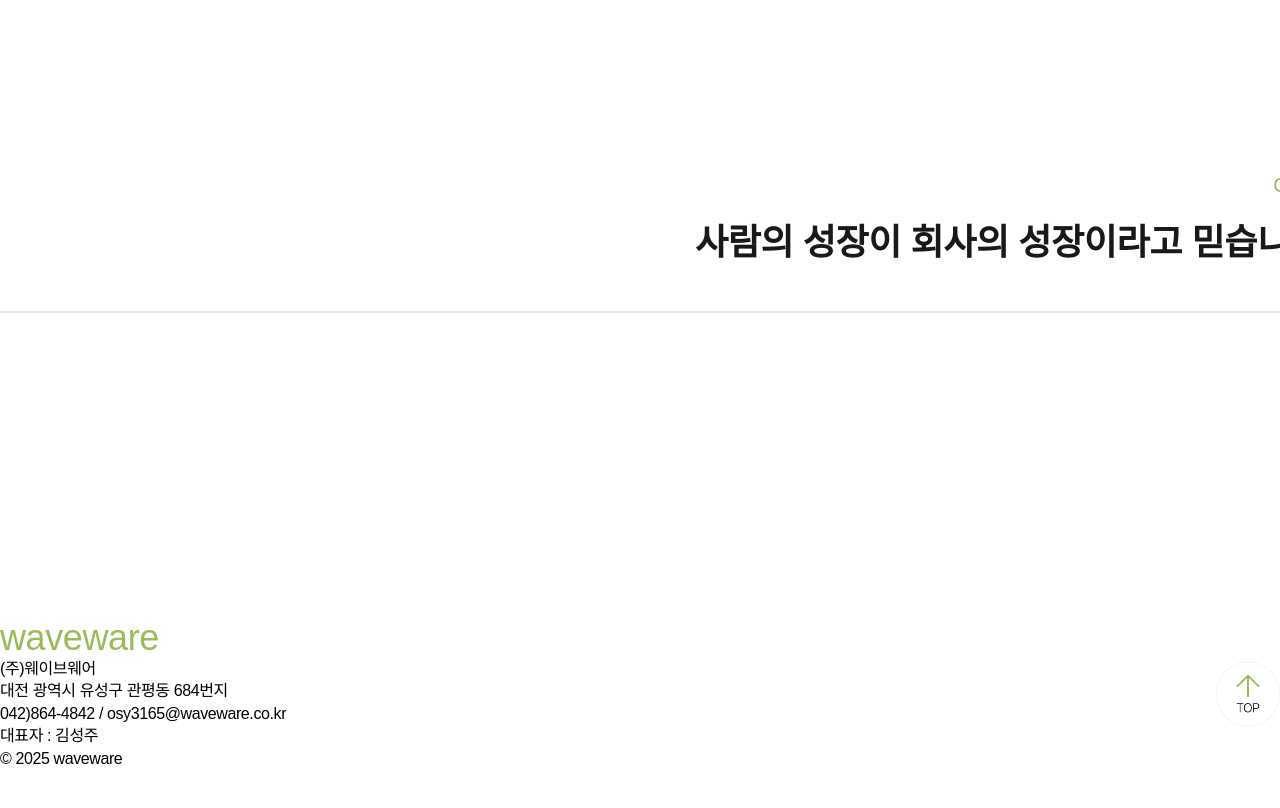
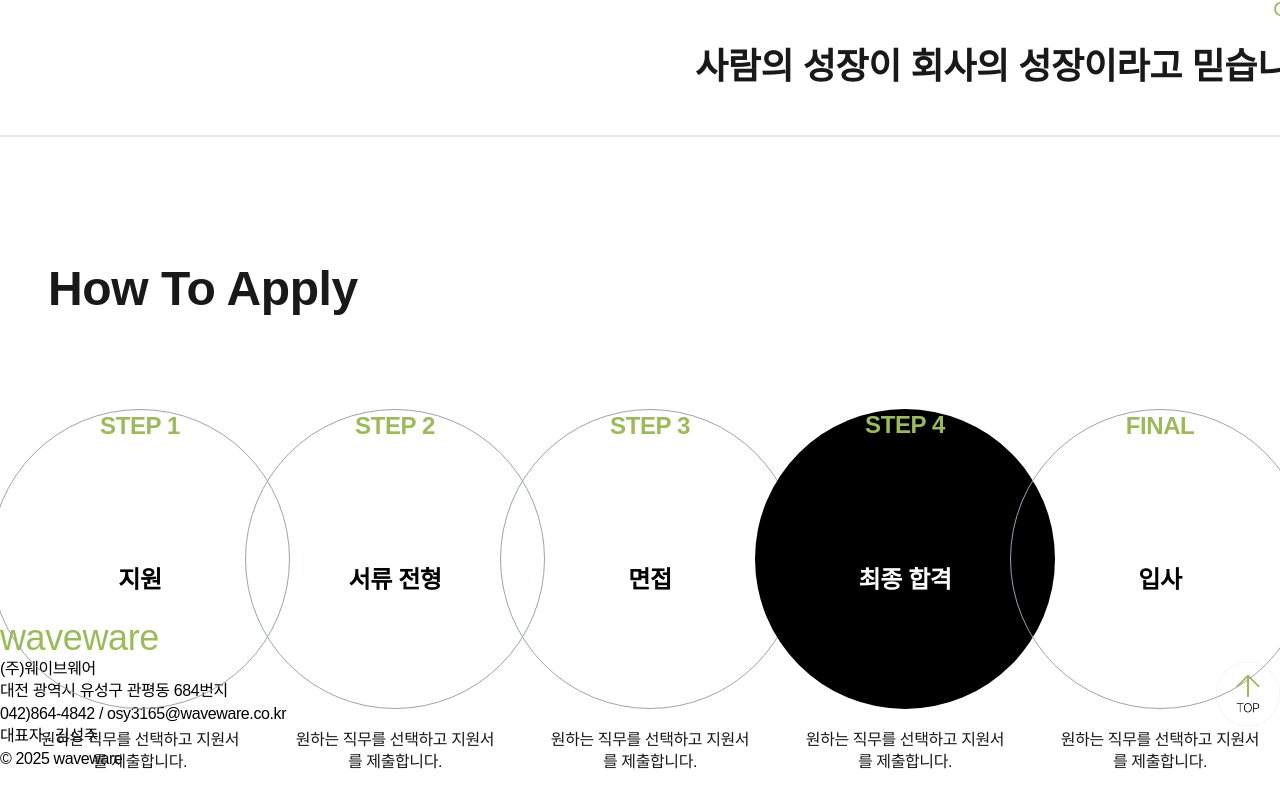
Before and after one commit to YongMinMax/waveware, a Next.js app: page /career in a window 1280 px wide. Shown: the part 238-1046 px from the top of the page. Built offline with nearby package versions, Linux system fonts and the light colour scheme; a web font is replaced by a local one.

Commit message:
2025.04.01. KYE - add,mod) career

```diff
--- /dev/null
+++ b/src/kwon/career/process_component.js
@@ -0,0 +1,24 @@
+import React from 'react';
+
+export default function ProcessComponent({ step, title, description, isHighlighted }) {
+    return (
+        <div className="flex flex-col items-center gap-5">
+
+            <div className={`w-[300px] h-[300px] rounded-full flex flex-col justify-center items-center transition-all duration-300
+                ${isHighlighted ? 'bg-black border-none' : 'bg-transparent border border-gray-400'}`}>
+                <div className={`h-[150px] text-2xl font-bold mb-2.5 transition-colors duration-300 text-primary`}>
+                    {step}
+                </div>
+                <h3 className={`h-[150px] text-2xl font-bold m-0 transition-colors duration-300
+                    ${isHighlighted ? 'text-white' : 'text-black'}`}>
+                    {title}
+                </h3>
+            </div>
+
+            <p className="text-base leading-[1.4] text-center m-0 max-w-[200px]">
+                {description}
+            </p>
+
+        </div>
+    );
+}
--- a/src/pages/career.js
+++ b/src/pages/career.js
@@ -1,11 +1,31 @@
 import MenuHeader from "../kwon/components/menuheader";
-
+import ProcessComponent from "../kwon/career/process_component";
 export default function Career() {
     return (
         <main className="min-h-screen flex flex-col items-center justify-center">
 
             <MenuHeader title={"Career"} description={"사람의 성장이 회사의 성장이라고 믿습니다."}/>
 
+            <span className="w-full px-12 pt-32 pb-4 text-5xl font-semibold text-left">How To Apply</span>
+
+            <div className="w-[1300px] flex relative my-20">
+                <div className="absolute left-0">
+                    <ProcessComponent step={"STEP 1"} title={"지원"} description={"원하는 직무를 선택하고 지원서를 제출합니다."} isHighlighted={false} />
+                </div>
+                <div className="absolute left-[255px]">
+                    <ProcessComponent step={"STEP 2"} title={"서류 전형"} description={"원하는 직무를 선택하고 지원서를 제출합니다."} isHighlighted={false} />
+                </div>
+                <div className="absolute left-[510px]">
+                    <ProcessComponent step={"STEP 3"} title={"면접"} description={"원하는 직무를 선택하고 지원서를 제출합니다."} isHighlighted={false} />
+                </div>
+                <div className="absolute left-[765px]">
+                    <ProcessComponent step={"STEP 4"} title={"최종 합격"} description={"원하는 직무를 선택하고 지원서를 제출합니다."} isHighlighted={true} />
+                </div>
+                <div className="absolute left-[1020px]">
+                    <ProcessComponent step={"FINAL"} title={"입사"} description={"원하는 직무를 선택하고 지원서를 제출합니다."} isHighlighted={false} />
+                </div>
+            </div>
+
         </main>
     );
 }
```
